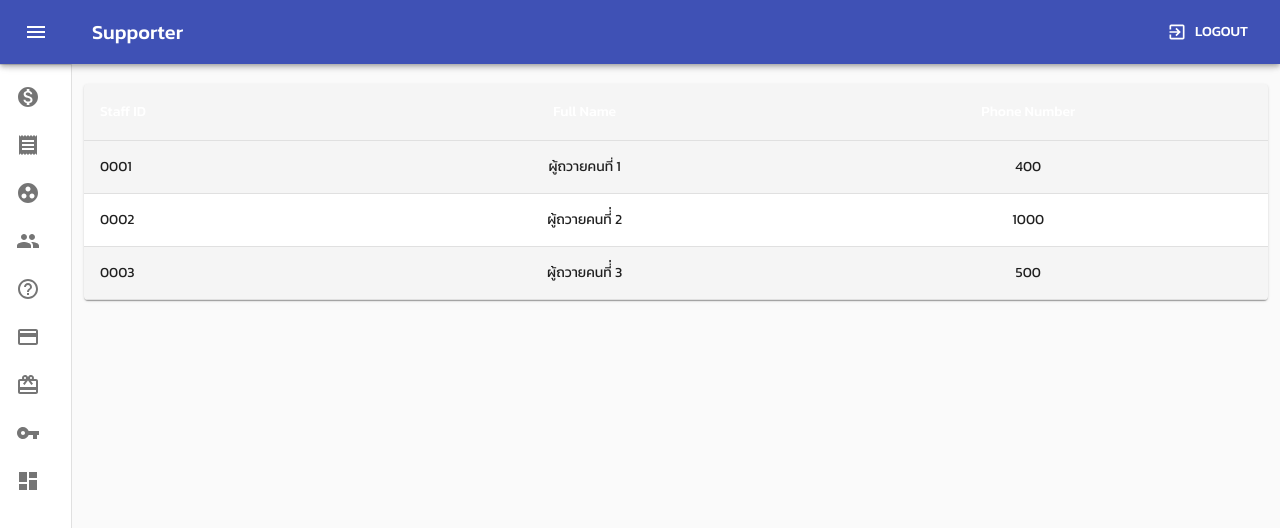
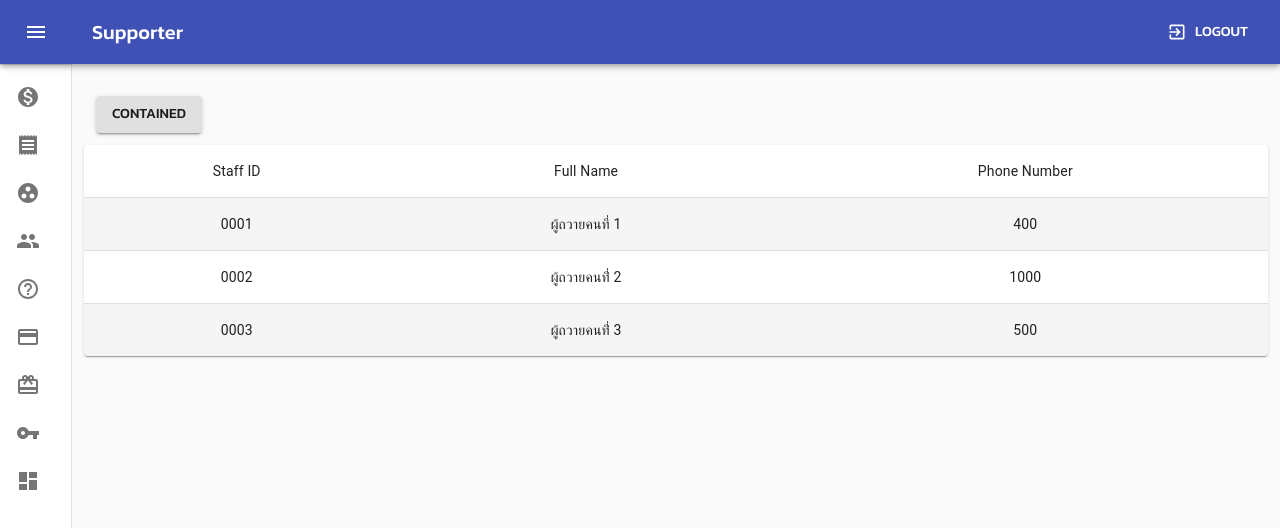
Before and after one commit to ehudthelefthand/yfc-front-react, a React (Create React App) app: page /supporter in a window 1280 px wide. Shown: the top 528 px of the page. Built offline with nearby package versions, Linux system fonts and the light colour scheme.

Commit message:
edit support,Not finished yet

```diff
--- a/package.json
+++ b/package.json
@@ -3,8 +3,11 @@
   "version": "0.1.0",
   "private": true,
   "dependencies": {
+    "@emotion/react": "^11.4.1",
+    "@emotion/styled": "^11.3.0",
     "@material-ui/core": "^4.12.1",
     "@material-ui/icons": "^4.11.2",
+    "@mui/material": "^5.0.0",
     "@testing-library/jest-dom": "^5.11.4",
     "@testing-library/react": "^11.1.0",
     "@testing-library/user-event": "^12.1.10",
--- a/src/pages/Supporter.js
+++ b/src/pages/Supporter.js
@@ -13,14 +13,16 @@ import { AppBar,
          Container,
          Grid,
          Paper,
-         withStyles,
          TableContainer,
          Table,
-         TableCell,
          TableHead,
          TableRow,
          TableBody,
+
 } from '@material-ui/core'
+
+import TableCell, { tableCellClasses } from '@mui/material/TableCell';
+import { styled } from '@material-ui/styles'
 
 import {
     Menu as MenuIcon,
@@ -116,26 +118,39 @@ const useStyles = makeStyles(theme => ({
         minWidth: 250,
        },
 
+    tablebody: {
+        marginTop: theme.spacing(2),
+        marginBottom: theme.spacing(2),
+        marginRight: theme.spacing(1),
+        marginLeft: theme.spacing(1),
+    },
+
 }));
 
 /** Table Style */
-const StyledTableCell = withStyles((theme) => ({
-    head: {
-        backgroundColor: theme.palette.common.bule,
+const StyledTableCell = styled(TableCell)(({ theme }) => ({
+    [`&.${tableCellClasses.head}`]: {
+      backgroundColor: theme.palette.common.black,
       color: theme.palette.common.white,
     },
-    body: {
+    [`&.${tableCellClasses.body}`]: {
       fontSize: 14,
     },
-}))(TableCell);
+  }));
 
-const StyledTableRow = withStyles((theme) => ({
-    root: {
+  const StyledTableRow = styled(TableRow)(({ theme }) => ({
     '&:nth-of-type(odd)': {
       backgroundColor: theme.palette.action.hover,
     },
+    // hide last border
+    '&:last-child td, &:last-child th': {
+      border: 0,
     },
-}))(TableRow);
+  }));
+
+function createData(code_ID, Fullname, Phone){
+    return { code_ID, Fullname, Phone};
+}
 
 const rows = [
     createData('0001', 'ผู้ถวายคนที่ 1', 400),
@@ -143,9 +158,7 @@ const rows = [
     createData('0003', 'ผู้ถวายคนที่่ 3', 500),
 ];
 
-function createData(code_ID, Fullname, Phone){
-    return { code_ID, Fullname, Phone};
-}
+
 
 export default function Supporter() {
     const classes = useStyles();
@@ -200,21 +213,25 @@ export default function Supporter() {
                 <div className={classes.appBarSpacer}></div>
                 <Container maxWidth="lg" className={classes.container}>
                     <Grid container spacing={3}>
+                        <Grid item xs= {8} >
+                            <Button variant="contained" color="inherit">
+                                Contained
+                            </Button>
+                        </Grid>
+
                         <TableContainer component={Paper}>
-                        <Table className={classes.table} aria-label="simple table">
+                        <Table className={classes.table} aria-label="customized table">
                             <TableHead>
-                                <StyledTableRow>
-                                    <StyledTableCell> Staff ID </StyledTableCell>
+                                <TableRow>
+                                    <StyledTableCell align="center"> Staff ID </StyledTableCell>
                                     <StyledTableCell align="center"> Full Name </StyledTableCell>
                                     <StyledTableCell align="center"> Phone Number </StyledTableCell>
-                                </StyledTableRow>
+                                </TableRow>
                             </TableHead>
-                        <TableBody>
+                            <TableBody >
                                 {rows.map((row) => (
                                     <StyledTableRow key={row.code_ID}>
-                            <StyledTableCell component="th" scope="row">
-                                {row.code_ID}
-                            </StyledTableCell>
+                                        <StyledTableCell scope="row" align="center"> {row.code_ID} </StyledTableCell>
                                         <StyledTableCell align="center"> {row.Fullname} </StyledTableCell>
                                         <StyledTableCell align="center"> {row.Phone} </StyledTableCell>
                                     </StyledTableRow>
```
Also changed, not shown: 1 other file (tests, documents, lock files or other folders). Lines whose indentation alone changed are shown as unchanged.
